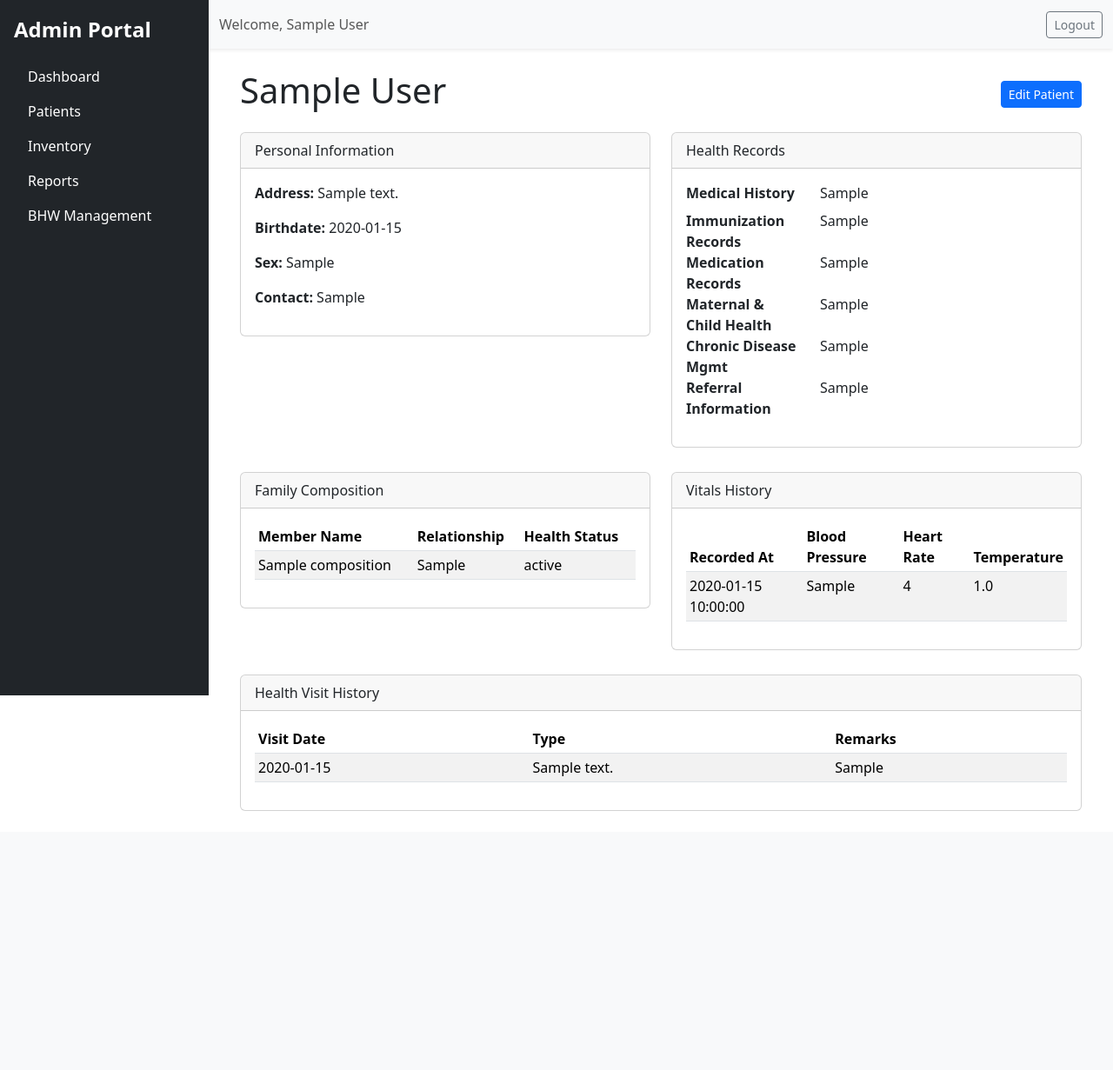
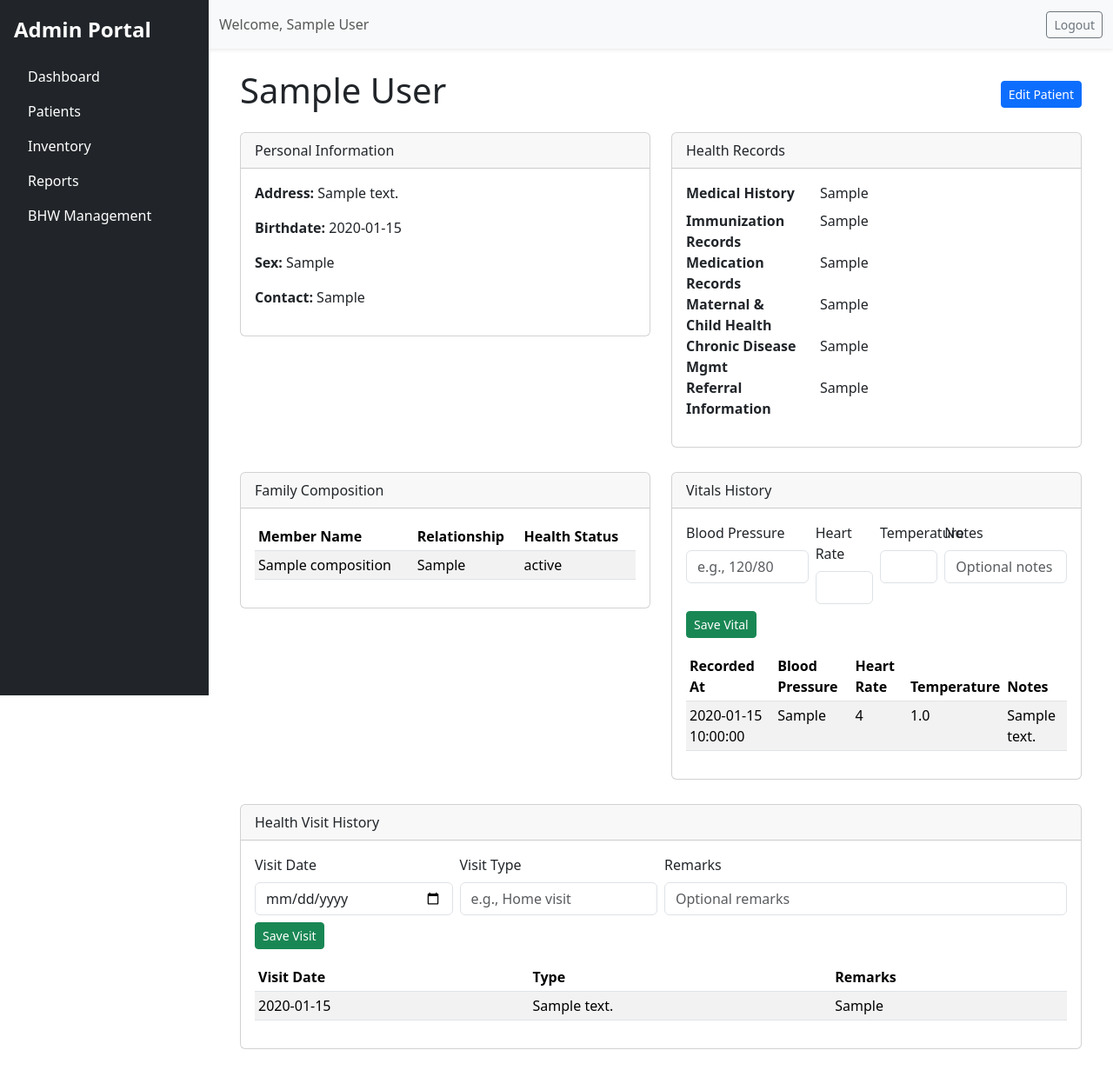
Before and after one commit to J-Akiru5/e-bhm_connect, a PHP site: page /e-bhm_connect/admin-patient-view?id=1 in a window 1280 px wide. Shown: the whole page at 87% size. Before the commit the page ends 933 px from the top, so only its background shows below. Run offline with PHP 8.4, Linux system fonts and the light colour scheme; the visitor is signed in with stand-in values (Sample User, id 1); tables that the repository leaves empty hold one stand-in row (values such as "Sample post"); a stand-in replaces the project's code that opens the database connection; some libraries are stand-ins or nearby versions.

Commit message:
Add vital and visit save actions and forms on patient view

```diff
--- a/index.php
+++ b/index.php
@@ -23,6 +23,9 @@ if (isset($_GET['action'])) {
         'save-inventory-item' => $actionPath . 'inventory_save.php',
         'delete-inventory-item' => $actionPath . 'inventory_delete.php',
         'update-inventory-item' => $actionPath . 'inventory_update.php'
+        ,
+        'save-vital' => $actionPath . 'vital_save.php',
+        'save-visit' => $actionPath . 'visit_save.php'
         // Add other actions here as we create them
     ];
 
--- a/pages/admin/patient_view.php
+++ b/pages/admin/patient_view.php
@@ -140,6 +140,32 @@ try {
             <div class="card">
                 <div class="card-header">Vitals History</div>
                 <div class="card-body">
+                    <!-- Add Vital Sign Form -->
+                    <form method="post" action="<?php echo BASE_URL; ?>?action=save-vital" class="mb-3">
+                        <input type="hidden" name="patient_id" value="<?php echo $patient_id; ?>">
+                        <div class="row g-2">
+                            <div class="col-md-4">
+                                <label class="form-label">Blood Pressure</label>
+                                <input type="text" name="blood_pressure" class="form-control" placeholder="e.g., 120/80">
+                            </div>
+                            <div class="col-md-2">
+                                <label class="form-label">Heart Rate</label>
+                                <input type="number" name="heart_rate" class="form-control" min="0">
+                            </div>
+                            <div class="col-md-2">
+                                <label class="form-label">Temperature</label>
+                                <input type="number" name="temperature" class="form-control" step="0.1">
+                            </div>
+                            <div class="col-md-4">
+                                <label class="form-label">Notes</label>
+                                <input type="text" name="notes" class="form-control" placeholder="Optional notes">
+                            </div>
+                        </div>
+                        <div class="mt-2">
+                            <button type="submit" class="btn btn-success btn-sm">Save Vital</button>
+                        </div>
+                    </form>
+
                     <?php if (empty($vitals)): ?>
                         <div class="alert alert-info">No vitals recorded.</div>
                     <?php else: ?>
@@ -151,6 +177,7 @@ try {
                                         <th>Blood Pressure</th>
                                         <th>Heart Rate</th>
                                         <th>Temperature</th>
+                                        <th>Notes</th>
                                     </tr>
                                 </thead>
                                 <tbody>
@@ -160,6 +187,7 @@ try {
                                             <td><?php echo htmlspecialchars($v['blood_pressure'] ?? ''); ?></td>
                                             <td><?php echo htmlspecialchars($v['heart_rate'] ?? ''); ?></td>
                                             <td><?php echo htmlspecialchars($v['temperature'] ?? ''); ?></td>
+                                            <td><?php echo htmlspecialchars($v['notes'] ?? ''); ?></td>
                                         </tr>
                                     <?php endforeach; ?>
                                 </tbody>
@@ -176,6 +204,28 @@ try {
             <div class="card">
                 <div class="card-header">Health Visit History</div>
                 <div class="card-body">
+                    <!-- Add Health Visit Form -->
+                    <form method="post" action="<?php echo BASE_URL; ?>?action=save-visit" class="mb-3">
+                        <input type="hidden" name="patient_id" value="<?php echo $patient_id; ?>">
+                        <div class="row g-2">
+                            <div class="col-md-3">
+                                <label class="form-label">Visit Date</label>
+                                <input type="date" name="visit_date" class="form-control">
+                            </div>
+                            <div class="col-md-3">
+                                <label class="form-label">Visit Type</label>
+                                <input type="text" name="visit_type" class="form-control" placeholder="e.g., Home visit">
+                            </div>
+                            <div class="col-md-6">
+                                <label class="form-label">Remarks</label>
+                                <input type="text" name="remarks" class="form-control" placeholder="Optional remarks">
+                            </div>
+                        </div>
+                        <div class="mt-2">
+                            <button type="submit" class="btn btn-success btn-sm">Save Visit</button>
+                        </div>
+                    </form>
+
                     <?php if (empty($visits)): ?>
                         <div class="alert alert-info">No visits recorded.</div>
                     <?php else: ?>
```
Also changed, not shown: actions/visit_save.php (added, +44 -0 lines), actions/vital_save.php (added, +44 -0 lines).
